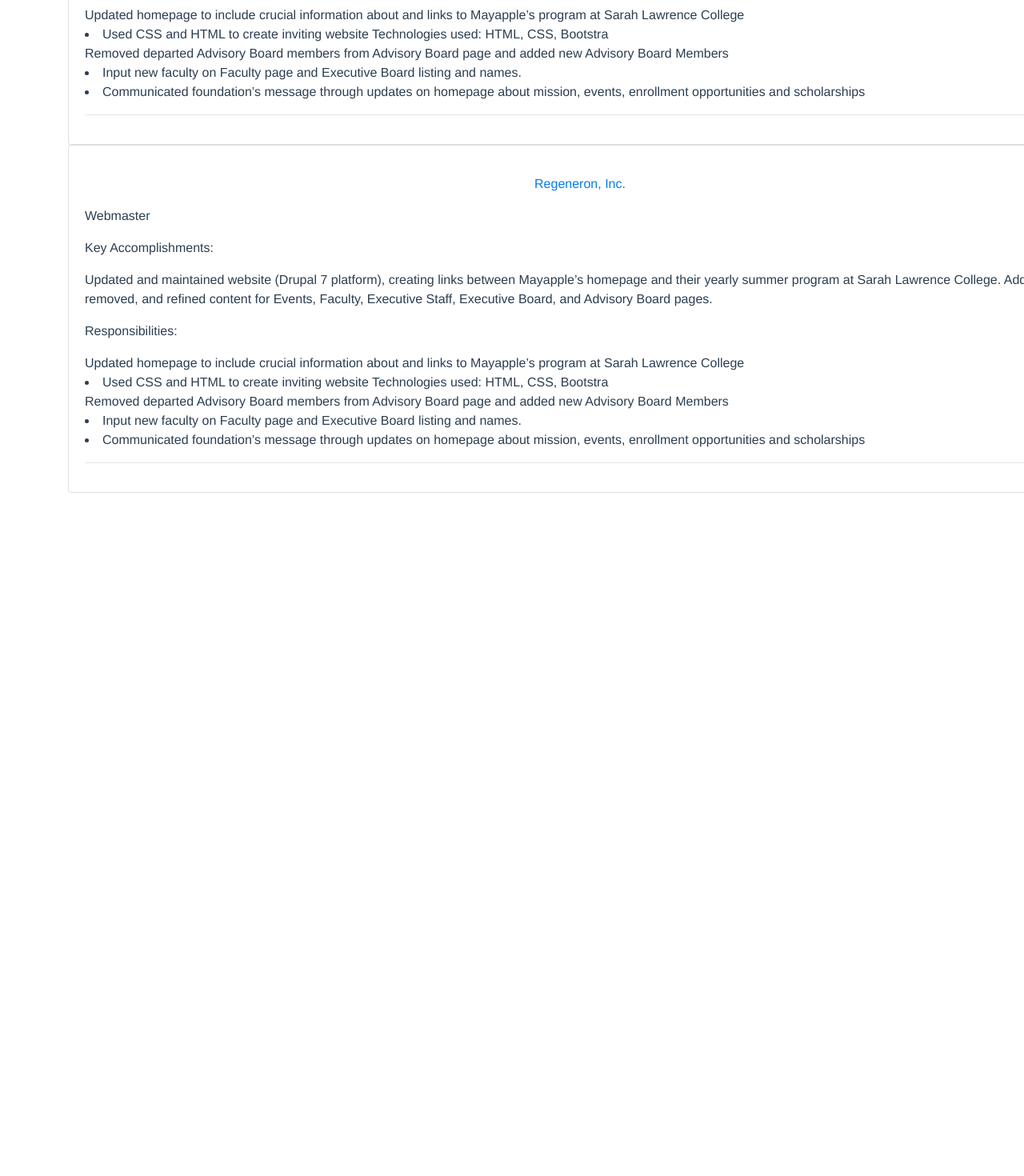
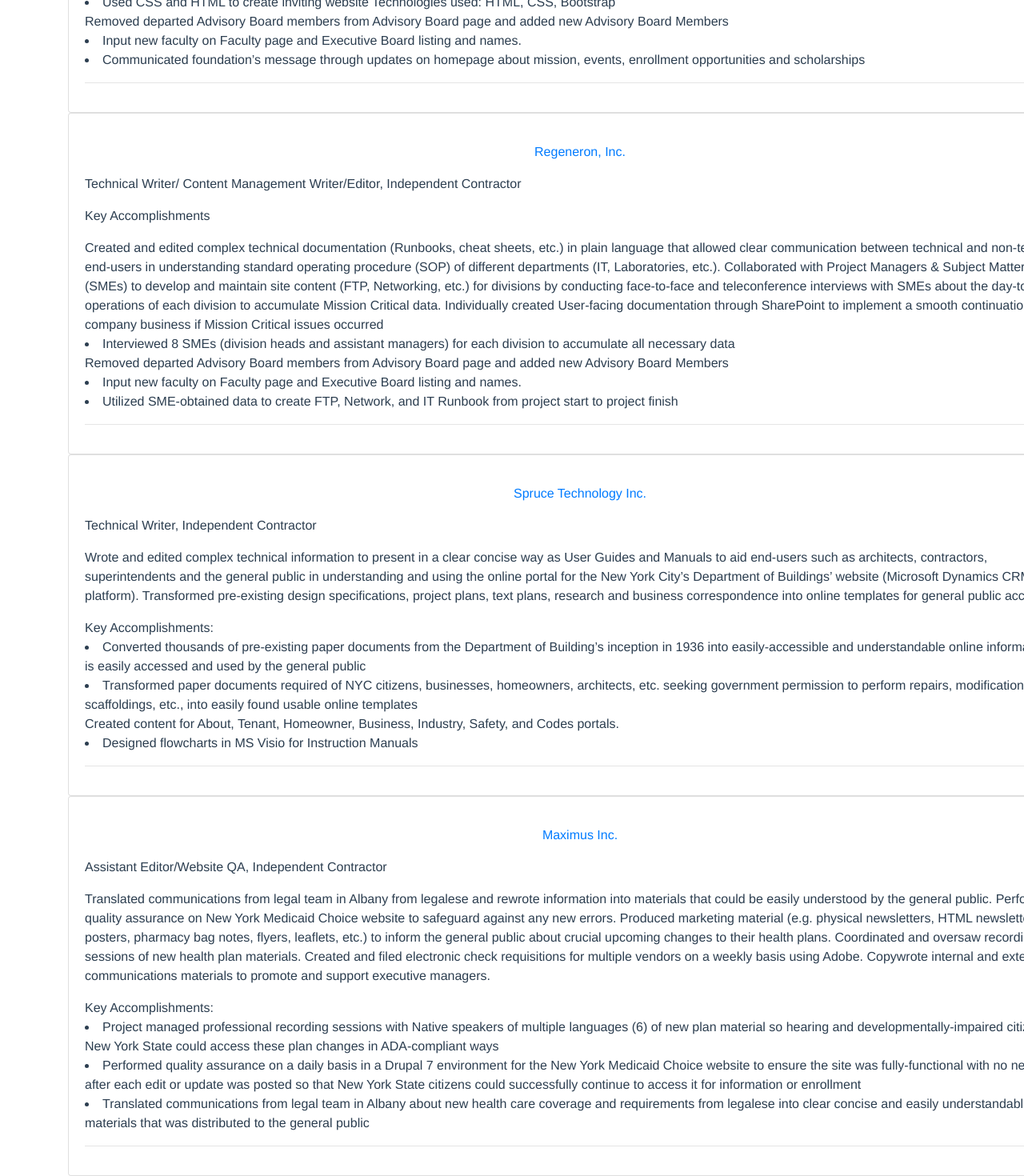
Before and after one commit to Sulai3030/port-prac2, a Vue app in the folder port-prac2/: page /experience in a window 1280 px wide. Shown: the part 749-2219 px from the top of the page at 80% size. Before the commit the page ends 1365 px from the top, so only its background shows below. Built offline with nearby package versions, Linux system fonts and the light colour scheme.

Commit message:
fixed error on blog page

```diff
--- a/port-prac2/src/views/Blog.vue
+++ b/port-prac2/src/views/Blog.vue
@@ -47,23 +47,10 @@
         <p>• ½ Cup diced onion (red onion is less aggressive)</p>
         <p>• 1 Pint grape Tomatoes or 1 large vine ripened Tomato, diced</p>
         <p>• 4 sweet peppers (Red, Yellow, Orange) seeded and diced</p>
-
-        <b-media>
-          <template v-slot:aside>
-            <b-img
-              blank
-              blank-color="#ccc"
-              width="64"
-              alt="placeholder"
-            ></b-img>
-          </template>
-
-          <h5 class="mt-0">Nested Media</h5>
-          <p class="mb-0">
-            Fusce condimentum nunc ac nisi vulputate fringilla. Donec lacinia
-            congue felis in faucibus.
-          </p>
-        </b-media>
+        <p>Start by whisking the dressing ingredients. Taste your dressing and add more of whatever seems to be lacking. Typically that’s salt but I found <p>that I needed more cayenne and oregano too.
+        Place the chickpeas, black beans, diced red onion, diced tomatoes, and diced peppers in a separate bowl. </p>
+        <p></p>Toss with the dressing to coat and let sit for about an hour to really get the flavors mixing. Serve with a nice lamb chop or alone, your choice.
+        Mangia and enjoy!
       </b-media>
     </b-card>
   </div>
--- a/port-prac2/src/views/Experience.vue
+++ b/port-prac2/src/views/Experience.vue
@@ -9,11 +9,8 @@
               </b-card-text>
               <p class="text-center">
                 <center>RELEVANT WORK EXPERIENCE</center>
-                <b-link to href="https://partydash.com/" target _blank>PartyDash App</b-link><p>PartyDash App
-                New York, NY Jan 2019-
-              </p>
-              <p>
-                Party Dash| https://partydash.com/
+                  <b-link href="https://partydash.com/" target="_blank">PartyDash App</b-link><p>PartyDash App
+                    New York, NY Jan 2019-
               </p>
               <p>Front-End Design</p>
               We built Party Dash with a simple goal in mind: to help party
@@ -36,7 +33,7 @@
                 <p class="text-left"></p>
               </b-card-text>
               <p class="text-center">
-                <a href="www.partydash.com" target="_blank"><p>Mayapple Center for the Arts and Humanities| www.mayapple.org  </p></a>
+                <b-link href="https://www.mayapple.org/" target="_blank"><p>Mayapple Center for the Arts and Humanities</p></b-link>
               </p>
               <p>
                 Webmaster
@@ -47,7 +44,7 @@
               Updated homepage to include crucial information about and links to Mayapple’s program at Sarah Lawrence College
               <li>
                 Used CSS and HTML to create inviting website Technologies used:
-                HTML, CSS, Bootstra
+                HTML, CSS, Bootstrap
               </li>
               Removed departed Advisory Board members from Advisory Board page and added new Advisory Board Members
              <li>Input new faculty on Faculty page and Executive Board listing and names.</li>
@@ -64,22 +61,72 @@
                 <p class="text-left"></p>
               </b-card-text>
               <p class="text-center">
-                <a href="regeneron.com" target="_blank"><p>Regeneron, Inc.                                                                         </p></a>
+                <b-link href="https://www.regeneron.com/" target="_blank">Regeneron, Inc. </b-link>
               </p>
-              <p>
-                Webmaster
-              </p>
-              <p>Key Accomplishments:</p>
-              <p>Updated and maintained website (Drupal 7 platform), creating links between Mayapple’s homepage and their yearly summer program at Sarah Lawrence College. Added, removed, and refined content for Events, Faculty, Executive Staff, Executive Board, and Advisory Board pages.
-              <p>Responsibilities:</p>
-              Updated homepage to include crucial information about and links to Mayapple’s program at Sarah Lawrence College
+                Technical Writer/ Content Management Writer/Editor,  Independent  Contractor
+              <p></p>
+              <p>Key Accomplishments </p>
+              Created and edited complex technical documentation (Runbooks, cheat sheets, etc.) in plain language that allowed clear communication between technical and non-technical end-users in understanding standard operating procedure (SOP) of different departments (IT, Laboratories, etc.). Collaborated with Project Managers & Subject Matter Experts (SMEs) to develop and maintain site content (FTP, Networking, etc.) for divisions by conducting face-to-face and teleconference interviews with SMEs about the day-to-day operations of each division to accumulate Mission Critical data. Individually created User-facing documentation through SharePoint to implement a smooth continuation of company business if Mission Critical issues occurred
               <li>
-                Used CSS and HTML to create inviting website Technologies used:
-                HTML, CSS, Bootstra
+                Interviewed 8 SMEs (division heads and assistant managers) for each division to accumulate all necessary data
               </li>
               Removed departed Advisory Board members from Advisory Board page and added new Advisory Board Members
              <li>Input new faculty on Faculty page and Executive Board listing and names.</li>
-              <li>Communicated foundation’s message through updates on homepage about mission, events, enrollment opportunities and scholarships</li>
+              <li>Utilized SME-obtained data to create FTP, Network, and IT Runbook from project start to project finish</li>
+              <p></p>
+              <hr />
+       </b-card>
+     </b-col>
+  </b-row>
+  <b-row>
+     <b-col>
+       <b-card class="card" style="width: 80rem;">
+              <b-card-text class="text-left">
+                <p class="text-left"></p>
+              </b-card-text>
+              <p class="text-center">
+                <b-link href="https://www.mayapple.org/" target="_blank"><p>Spruce Technology Inc.                                                                                                                                                                       </p></b-link>
+              </p>
+              <p>
+                Technical Writer,  Independent  Contractor
+              </p>
+              <p>
+                Wrote and edited complex technical information to present in a clear concise way as User Guides and Manuals to aid end-users such as architects, contractors, superintendents and the general public in understanding and using the online portal for the New York City’s Department of Buildings’ website (Microsoft Dynamics CRM platform). Transformed pre-existing design specifications, project plans, text plans, research and business correspondence into online templates for general public access.
+              </p>
+              Key Accomplishments:
+              <li>Converted thousands of pre-existing paper documents from the Department of Building’s inception in 1936 into easily-accessible and understandable online information that is easily accessed and used by the general public</li>
+              <li>
+                Transformed paper documents required of NYC citizens, businesses, homeowners, architects, etc. seeking government permission to perform repairs, modifications, builds, scaffoldings, etc., into easily found usable online templates
+              </li>
+                Created content for About, Tenant, Homeowner, Business, Industry, Safety, and Codes portals.
+             <li>Designed flowcharts in MS Visio for Instruction Manuals </li>
+              <p></p>
+              <hr />
+        </b-card>
+     </b-col>
+  </b-row>
+  <b-row>
+     <b-col>
+       <b-card class="card" style="width: 80rem;">
+              <b-card-text class="text-left">
+                <p class="text-left"></p>
+              </b-card-text>
+              <p class="text-center">
+                <b-link href="https://nymedicaidchoice.com/" target="_blank"><p>Maximus Inc.                                                                                                                                                                       </p></b-link>
+              </p>
+              <p>
+                Assistant Editor/Website QA,  Independent  Contractor
+              </p>
+              <p>
+                Translated communications from legal team in Albany from legalese and rewrote information into materials that could be easily understood by the general public. Performed quality assurance on New York Medicaid Choice website to safeguard against any new errors. Produced marketing material (e.g. physical newsletters, HTML newsletters, posters, pharmacy bag notes, flyers, leaflets, etc.) to inform the general public about crucial upcoming changes to their health plans. Coordinated and oversaw recording sessions of new health plan materials. Created and filed electronic check requisitions for multiple vendors on a weekly basis using Adobe. Copywrote internal and external communications materials to promote and support executive managers.
+              </p>
+              Key Accomplishments:
+              <li>Project managed professional recording sessions with Native speakers of multiple languages (6) of new plan material so hearing and developmentally-impaired citizens of New York State could access these plan changes in ADA-compliant ways</li>
+              <li>
+                Performed quality assurance on a daily basis in a Drupal 7 environment for the New York Medicaid Choice website to ensure the site was fully-functional with no new errors after each edit or update was posted so that New York State citizens could successfully continue to access it for information or enrollment
+              </li>
+                <li>Translated communications from legal team in Albany about new health care coverage and requirements from legalese into clear concise and easily understandable materials that was distributed to the general public</li>
+
               <p></p>
               <hr />
         </b-card>
```
